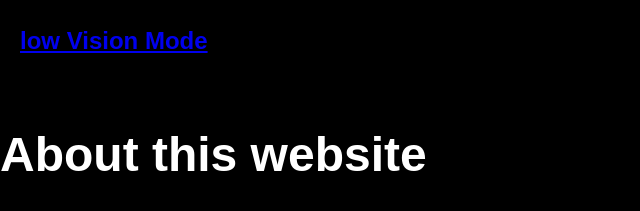
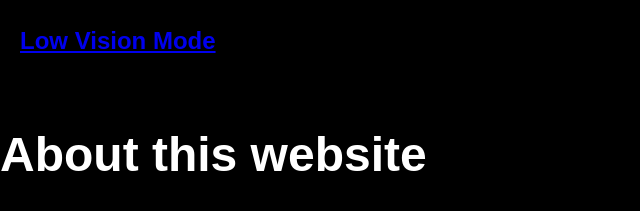
Before and after one commit to yima1736/yima1736.github.io, a plain HTML site: page A6/large-index.html in a window 1280 px wide. Shown: the part 940-1151 px from the top of the page, 0-640 px from the left. Drawn offline with nearby package versions, Linux system fonts and the light colour scheme.

Commit message:
Update large-index.html

```diff
--- a/A6/large-index.html
+++ b/A6/large-index.html
@@ -77,7 +77,7 @@
     <button class=<"name" id="name3"/> Emma Frost </button>
     </div>
 
-    <div id="lowVision"><a href="index.html"><h2>low Vision Mode</a></h2></div>
+    <div id="lowVision"><a href="index.html"><h2>Low Vision Mode</a></h2></div>
 
  </div>
 
```
